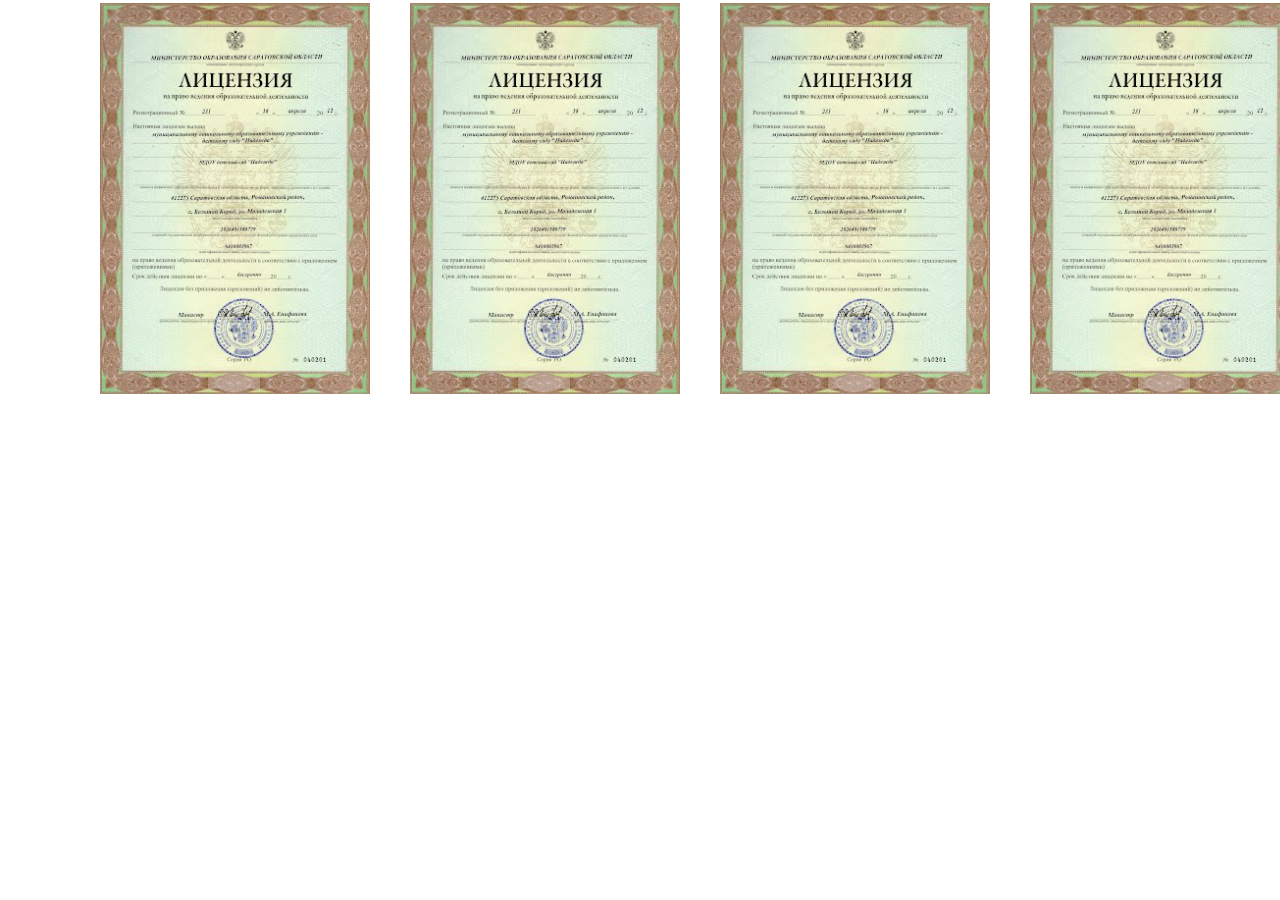
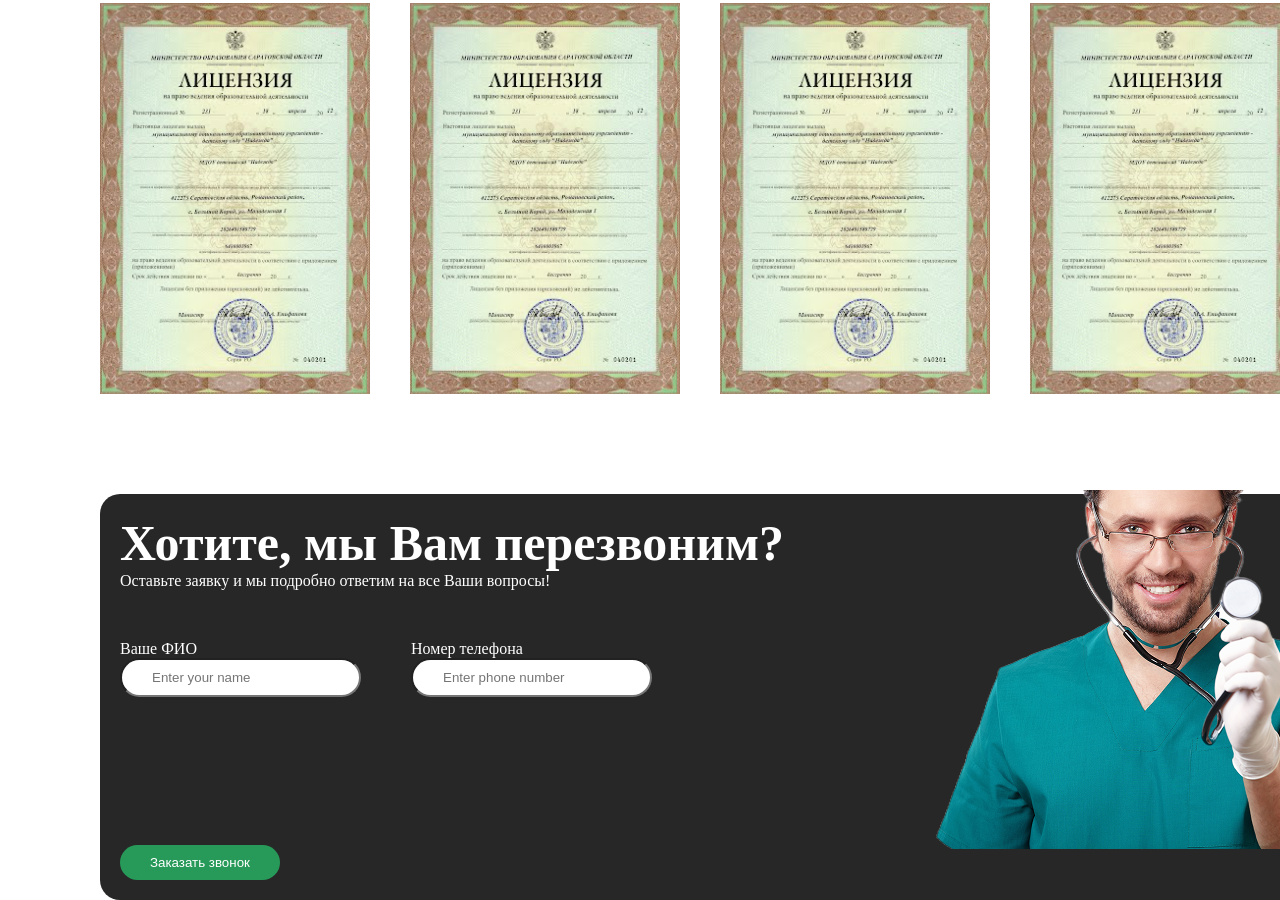
Before and after one commit to abulqosimibroimov5/home-task-16-teamlead, a plain HTML site: page index.html in a window 1280 px wide. Shown: the part 2079-2979 px from the top of the page. Before the commit the page ends 2473 px from the top, so only its background shows below. Drawn offline with Linux system fonts and the light colour scheme.

Commit message:
salom27-salom32

```diff
--- a/index.html
+++ b/index.html
@@ -95,5 +95,23 @@
     <img src="./image 7.png" alt="">
 </div>
 </div>
+<div class="salom26">
+    <h1 class="salom24">Хотите, мы Вам перезвоним?</h1>
+    <p>Оставьте заявку и мы подробно ответим на все Ваши вопросы!</p>
+    <div class="salom27">
+<div class="salom29">
+            <p class="salom30">Ваше ФИО</p>
+        <input class="salom28" type="text" placeholder="Enter your name">
+</div>
+<div class="salom29">
+            <p class="salom30">Номер телефона</p>
+        <input class="salom28" type="text" name="" id="" placeholder="Enter phone number">
+</div>
+<div class="salom33">
+        <img class="salom32" src="./doctor-with-stethoscope-2021-09-03-02-58-01-utc 1.png" alt="">
+</div>
+    </div>
+    <button class="salom31">Заказать звонок</button>
+</div>
 </body>
 </html>
--- a/style.css
+++ b/style.css
@@ -131,3 +131,35 @@
     margin-top: 50px;
     gap: 40px;
 }
+.salom26{
+    margin-top: 100px;
+    margin-left: 100px;
+    width: 1200px;
+    padding: 20px;
+    border-radius: 20px;
+    background-color: #272727;
+    color: white;
+}
+.salom27{
+    gap: 50px;
+    display: flex;
+}
+.salom28{
+    border-radius: 20px;
+    padding: 10px 30px;
+}
+.salom29{
+    margin-top: 50px;
+}
+.salom31{
+    margin-top: -400px;
+    padding: 10px 30px;
+    background-color: #279A59;
+    color: white;
+    border: none;
+    border-radius: 20px;
+}
+.salom32{
+    margin-left: 100px;
+    margin-top: -100px;
+}
```
